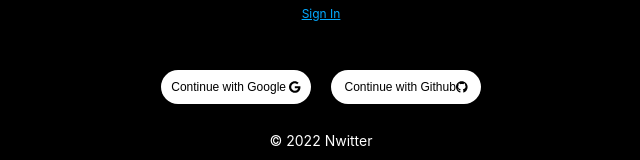
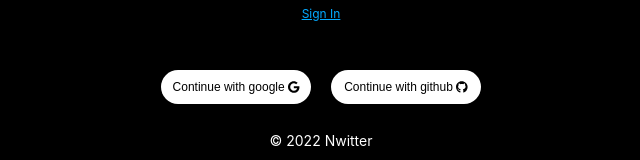
Before and after one commit to dev-chloe/hangout-nwitter-with-nomad, a React (Create React App) app: page / in a window 1280 px wide. Shown: the part 447-607 px from the top of the page, without its empty margins (319-959 px from the left). Built offline with nearby package versions, Linux system fonts and the light colour scheme; no server answers.

Commit message:
refactor: Social Login buttons ownership

```diff
--- a/src/components/Router.js
+++ b/src/components/Router.js
@@ -1,5 +1,5 @@
 import { HashRouter, Navigate, Route, Routes } from "react-router-dom";
-import Login from "routes/Login";
+import Login from "routes/Login/Login";
 import Home from "routes/Home";
 import Profile from "routes/Profile";
 import Navigation from "./Navigation";
--- a/src/components/SocialLoginButtons/SocialLoginButtons.js
+++ b/src/components/SocialLoginButtons/SocialLoginButtons.js
@@ -2,24 +2,58 @@ import { faGithub, faGoogle } from "@fortawesome/free-brands-svg-icons";
 import { FontAwesomeIcon } from "@fortawesome/react-fontawesome";
 import { authService } from "fBase";
 import { GithubAuthProvider, GoogleAuthProvider, signInWithPopup } from "firebase/auth";
+import style from "./SocialLoginButtons.module.css";
+
+const Google = "google";
+const Github = "github";
 
 const SocialLoginButtons = () => {
-  const onSocialClick = async (event) => {
-    const { target: { name } } = event;
-    let provider;
-    if (name === "google") {
-      provider = new GoogleAuthProvider();
-    } else if (name === "github") {
-      provider = new GithubAuthProvider();
-    }
-    await signInWithPopup(authService, provider);
-  }
   return (
-    <div className="login_btns">
-      <button name="google" onClick={onSocialClick} className="login_btn">Continue with Google <FontAwesomeIcon icon={faGoogle} /></button>
-      <button name="github" onClick={onSocialClick} className="login_btn">Continue with Github<FontAwesomeIcon icon={faGithub} /></button>
+    <div className={style.btn_wrapper}>
+      <SocialLoginBtn vander={Google} />
+      <SocialLoginBtn vander={Github} />
     </div>
   )
 }
 
+const SocialLoginBtn = ({ vander }) => {
+  let socialIcon = null;
+  switch (vander) {
+    case Google:
+      socialIcon = <FontAwesomeIcon icon={faGoogle} />
+      break;
+    case Github:
+      socialIcon = <FontAwesomeIcon icon={faGithub} />
+      break;
+    default:
+      console.warn(`no socialIcon implementations: ${vander}`)
+      return;
+  }
+  return (
+    <button
+      name={vander}
+      onClick={onSocialClick}
+      className={style.btn}
+    >
+      Continue with {vander} {socialIcon}
+    </button>
+  )
+}
+
+const onSocialClick = async (event) => {
+  const { target: { name } } = event;
+  let provider;
+  switch (name) {
+    case Google:
+      provider = new GoogleAuthProvider();
+      break;
+    case Github:
+      provider = new GithubAuthProvider();
+      break;
+    default:
+      throw new Error(`No AuthProvider implementations: ${vender}`);
+  }
+  await signInWithPopup(authService, provider);
+}
+
 export default SocialLoginButtons;
--- /dev/null
+++ b/src/components/SocialLoginButtons/SocialLoginButtons.module.css
@@ -0,0 +1,19 @@
+.btn_wrapper {
+  display: flex;
+  justify-content: space-between;
+  width: 100%;
+  max-width: 320px;
+  gap: 10px;
+}
+
+.btn {
+  cursor: pointer;
+  border-radius: 20px;
+  border: none;
+  padding: 10px 0px;
+  font-size: 12px;
+  text-align: center;
+  width: 150px;
+  background: white;
+  cursor: pointer;
+}
--- a/src/routes/Login.js
+++ b/src/routes/Login/Login.js
@@ -1,9 +1,11 @@
 import LoginForm from "components/LoginForm/LoginForm";
 import SocialLoginButtons from "components/SocialLoginButtons/SocialLoginButtons";
+import style from "./Login.module.css";
+
 
 const Auth = () => {
   return (
-    <div className="container login_wrapper">
+    <div className={`container ${style.wrapper}`}>
       <LoginForm />
       <SocialLoginButtons />
     </div>
--- /dev/null
+++ b/src/routes/Login/Login.module.css
@@ -0,0 +1,3 @@
+.wrapper {
+  align-items: center;
+}
--- a/src/style.css
+++ b/src/style.css
@@ -261,32 +261,6 @@ footer {
   margin-right: 10px;
 }
 
-/* Auth */
-
-.login_wrapper {
-  align-items: center;
-}
-
-.login_btns {
-  display: flex;
-  justify-content: space-between;
-  width: 100%;
-  max-width: 320px;
-  gap: 10px;
-}
-
-.login_btn {
-  cursor: pointer;
-  border-radius: 20px;
-  border: none;
-  padding: 10px 0px;
-  font-size: 12px;
-  text-align: center;
-  width: 150px;
-  background: white;
-  cursor: pointer;
-}
-
 /* AuthForm */
 
 .login_input {
```
